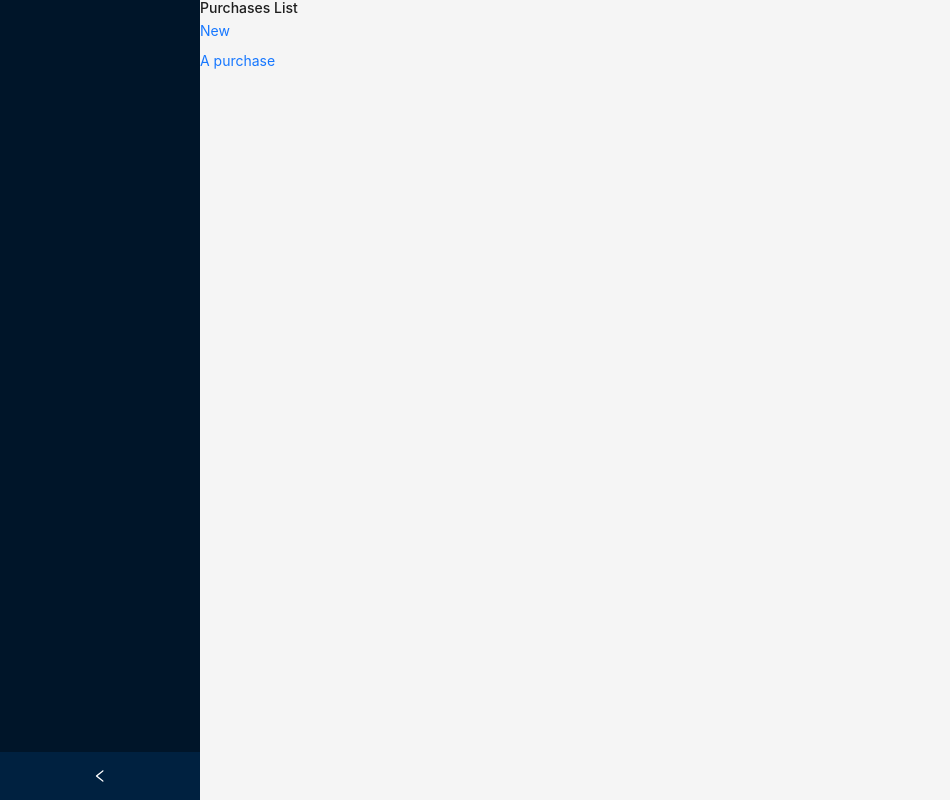
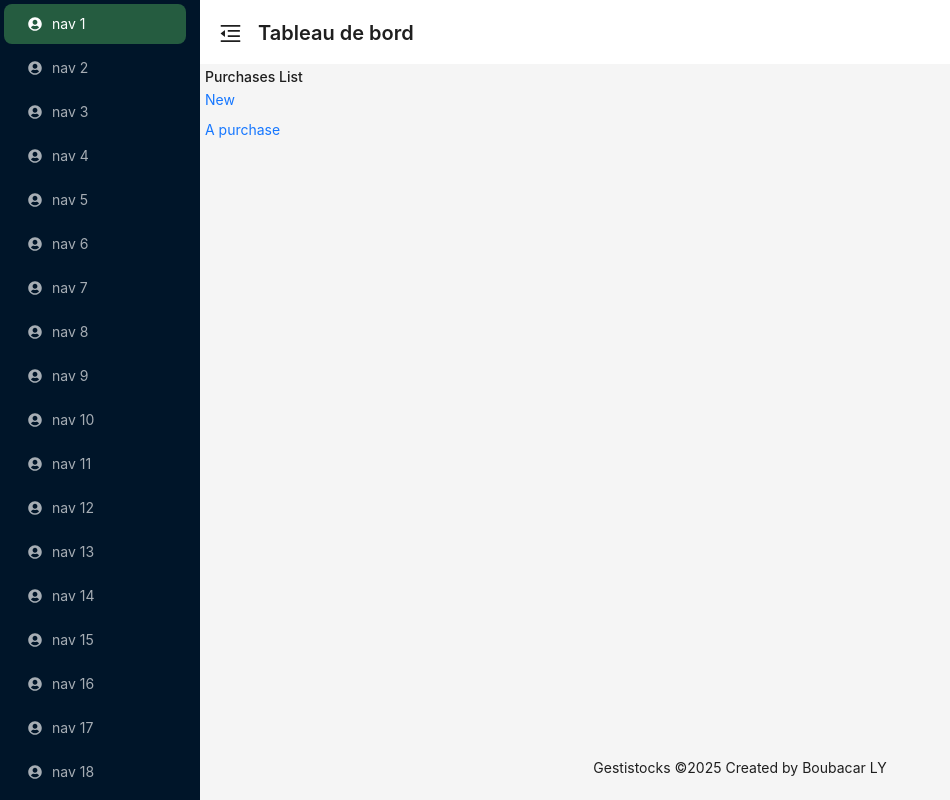
Before and after one commit to Bbcar225/gestistocks-front, a React (Vite) app: page /1/purchases in a window 1280 px wide. Shown: the whole page, without its empty margins (0-950 px from the left). Built offline with nearby package versions, Linux system fonts and the light colour scheme.

Commit message:
Init layout ✅

```diff
--- a/package.json
+++ b/package.json
@@ -15,6 +15,7 @@
     "antd": "^5.24.2",
     "axios": "^1.8.2",
     "react": "^18.3.1",
+    "react-device-detect": "^2.2.3",
     "react-dom": "^18.3.1",
     "react-icons": "^5.5.0",
     "react-router-dom": "^6.30.0",
--- a/src/components/pages/DashboardPage.tsx
+++ b/src/components/pages/DashboardPage.tsx
@@ -10,10 +10,6 @@ export default function DashboardPage() {
 	} = theme.useToken();
 
 	return <>
-		<Card className='w-screen'>
-			<Title level={4}>fwefe</Title>
-		</Card>
-
 		<div
 			style={{
 				padding: 24,
--- a/src/components/templates/AuthLayout.tsx
+++ b/src/components/templates/AuthLayout.tsx
@@ -1,38 +1,105 @@
 import React, {useState} from 'react';
-import {Layout, Menu} from 'antd';
+import {Button, Layout, Menu, MenuProps, Space, theme} from 'antd';
 import {Outlet} from "react-router-dom";
+import {AiOutlineMenuFold, AiOutlineMenuUnfold} from "react-icons/ai";
+import {FaUserCircle} from "react-icons/fa";
+import Title from "antd/es/typography/Title";
 
-const {Content, Sider} = Layout;
+const {Header, Content, Footer, Sider} = Layout;
 
 const siderStyle: React.CSSProperties = {
+	overflow: 'auto',
+	height: '100vh',
 	position: 'sticky',
+	insetInlineStart: 0,
 	top: 0,
 	bottom: 0,
-	height: '100vh',
-	overflow: 'auto',
 	scrollbarWidth: 'thin',
 	scrollbarGutter: 'stable',
 };
 
+const items: MenuProps['items'] = [
+	<FaUserCircle/>,
+	<FaUserCircle/>,
+	<FaUserCircle/>,
+	<FaUserCircle/>,
+	<FaUserCircle/>,
+	<FaUserCircle/>,
+	<FaUserCircle/>,
+	<FaUserCircle/>,
+	<FaUserCircle/>,
+	<FaUserCircle/>,
+	<FaUserCircle/>,
+	<FaUserCircle/>,
+	<FaUserCircle/>,
+	<FaUserCircle/>,
+	<FaUserCircle/>,
+	<FaUserCircle/>,
+	<FaUserCircle/>,
+	<FaUserCircle/>,
+	<FaUserCircle/>,
+	<FaUserCircle/>,
+	<FaUserCircle/>,
+	<FaUserCircle/>,
+	<FaUserCircle/>,
+	<FaUserCircle/>,
+	<FaUserCircle/>,
+	<FaUserCircle/>,
+	<FaUserCircle/>,
+	<FaUserCircle/>,
+	<FaUserCircle/>,
+	<FaUserCircle/>,
+].map((icon, index) => ({
+	key: String(index + 1),
+	icon: icon,
+	label: `nav ${index + 1}`,
+}));
+
 export default function AuthLayout() {
-	const [collapsed, setCollapsed] = useState(false); // Gère l'état de la sidebar
+	const {
+		token: {colorBgContainer},
+	} = theme.useToken();
+	const [collapsed, setCollapsed] = useState(false);
 
 	return (
-		<Layout hasSider>
+		<Layout>
 			<Sider
-				style={siderStyle}
 				breakpoint="lg"
+				collapsedWidth="0"
+				onBreakpoint={(broken) => setCollapsed(broken)}
+				onCollapse={(collapsed) => setCollapsed(collapsed)}
+				trigger={null}
 				collapsible
 				collapsed={collapsed}
-				onCollapse={(value) => setCollapsed(value)}
+				style={siderStyle}
 			>
 				<div className="demo-logo-vertical"/>
-				<Menu mode="vertical" defaultSelectedKeys={['4']} items={[]}/>
+				<Menu theme="dark" mode="inline" defaultSelectedKeys={['1']} items={items}/>
 			</Sider>
 			<Layout>
-				<Content style={{overflow: 'initial'}}>
+				<Header style={{padding: "0px 10px", margin: 0, background: colorBgContainer}} className='flex items-stretch'>
+					<Space align='center' className='mt-3'>
+						<Button
+							type="text"
+							icon={collapsed ? <AiOutlineMenuUnfold/> : <AiOutlineMenuFold/>}
+							onClick={() => setCollapsed(!collapsed)}
+							size='large'
+							style={{
+								fontSize: '25px'
+							}}
+						/>
+
+						<Title level={4}>
+							Tableau de bord
+						</Title>
+					</Space>
+				</Header>
+				<Content style={{margin: '5px 5px 0'}}>
 					<Outlet/>
 				</Content>
+				<Footer style={{textAlign: 'center'}}>
+					Gestistocks ©{new Date().getFullYear()} Created by Boubacar LY
+				</Footer>
 			</Layout>
 		</Layout>
 	);
--- a/src/main.tsx
+++ b/src/main.tsx
@@ -14,7 +14,13 @@ ReactDOM.createRoot(document.getElementById("root")!).render(
 		<ReactQueryClientProvider>
 			<ConfigProvider locale={frFR} theme={theme}>
 				<Suspense fallback={<SuspensePage/>}>
-					<RouterProvider router={router}/>
+					<RouterProvider
+						router={router}
+						future={{
+							v7_startTransition: true,
+							v7_relativeSplatPath: true
+						}}
+					/>
 				</Suspense>
 			</ConfigProvider>
 		</ReactQueryClientProvider>
```
Also changed, not shown: src/routes/index.tsx (indentation only), 1 other file (tests, documents, lock files or other folders).
